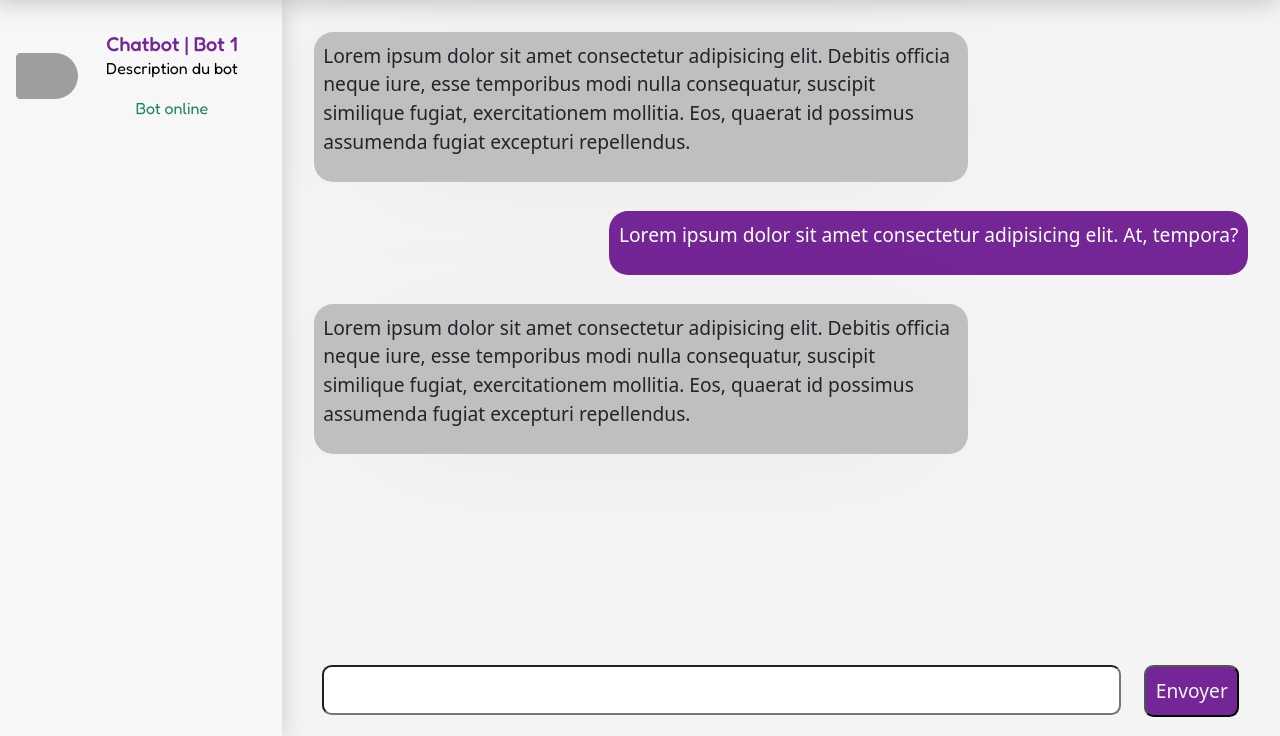
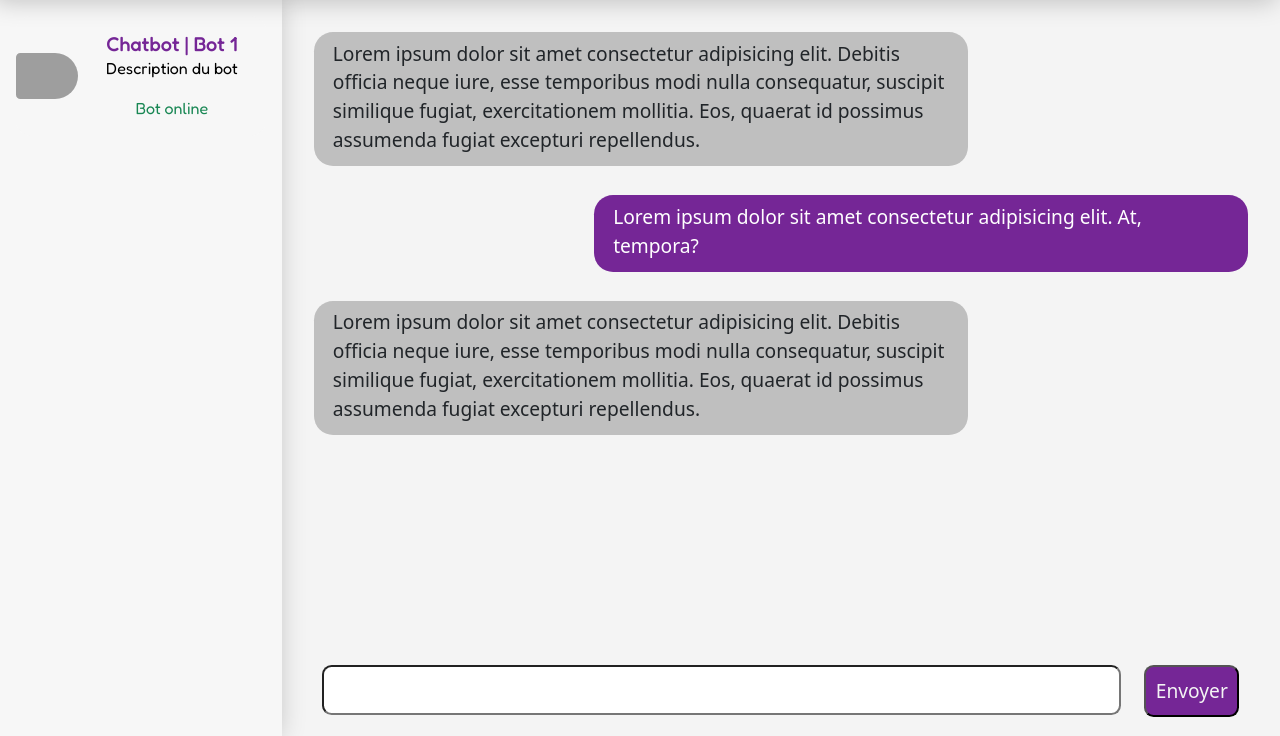
Before and after one commit to DIGYSKY/chatbot-io, a website built with webpack: page index.html in a window 1280 px wide. Shown: the part 64-800 px from the top of the page. Built offline with nearby package versions, Linux system fonts and the light colour scheme; grey boxes are pictures that could not be loaded; a web font is replaced by a local one.

Commit message:
fixed padding message

```diff
--- a/src/index.scss
+++ b/src/index.scss
@@ -167,9 +167,15 @@ body {
   border-radius: 1em;
   font-size: 1.2em;
   max-width: 70%;
-  padding: 0.5em;
+  padding-left: 1em;
+  padding-right: 1em;
+  padding-top: 0.4em;
+  padding-bottom: 0.6em;
   word-wrap: break-word;
   overflow-wrap: break-word;
+  p {
+    margin: 0;
+  }
 }
 
 .input-message {
```
